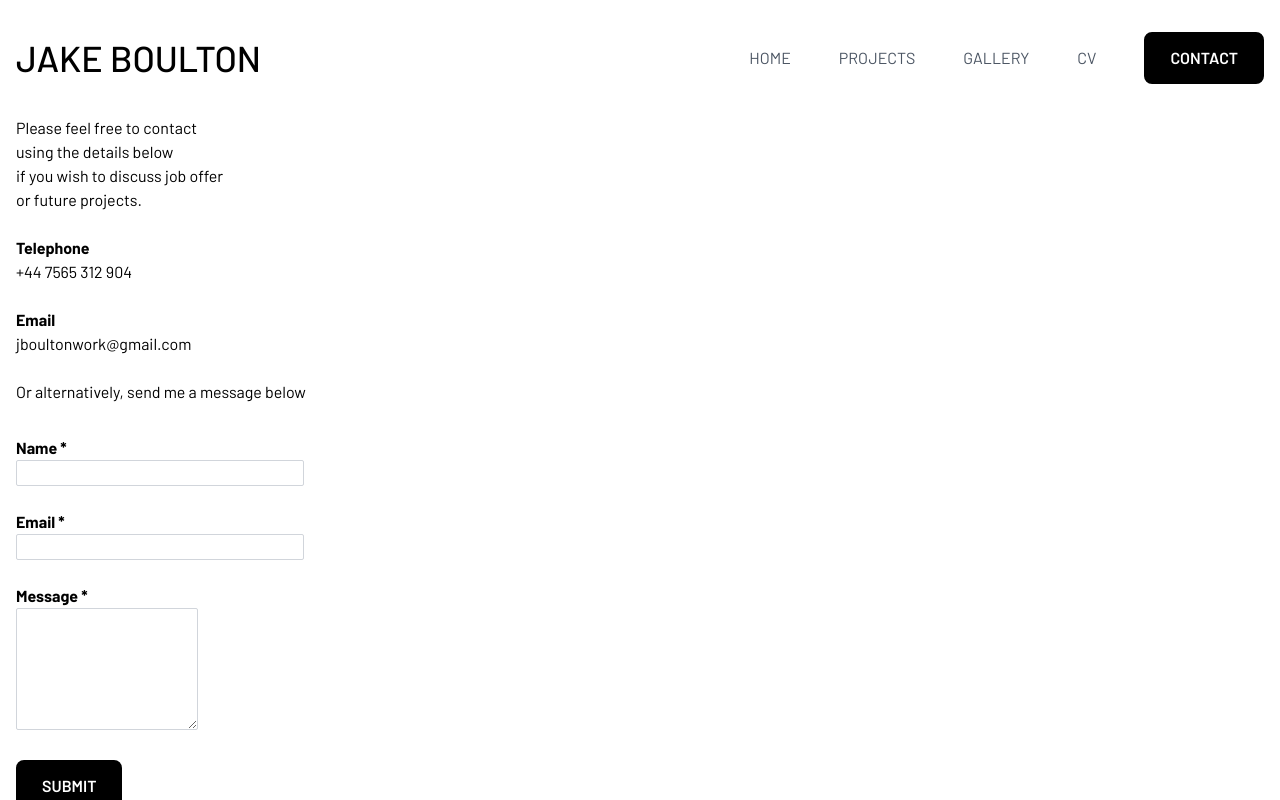
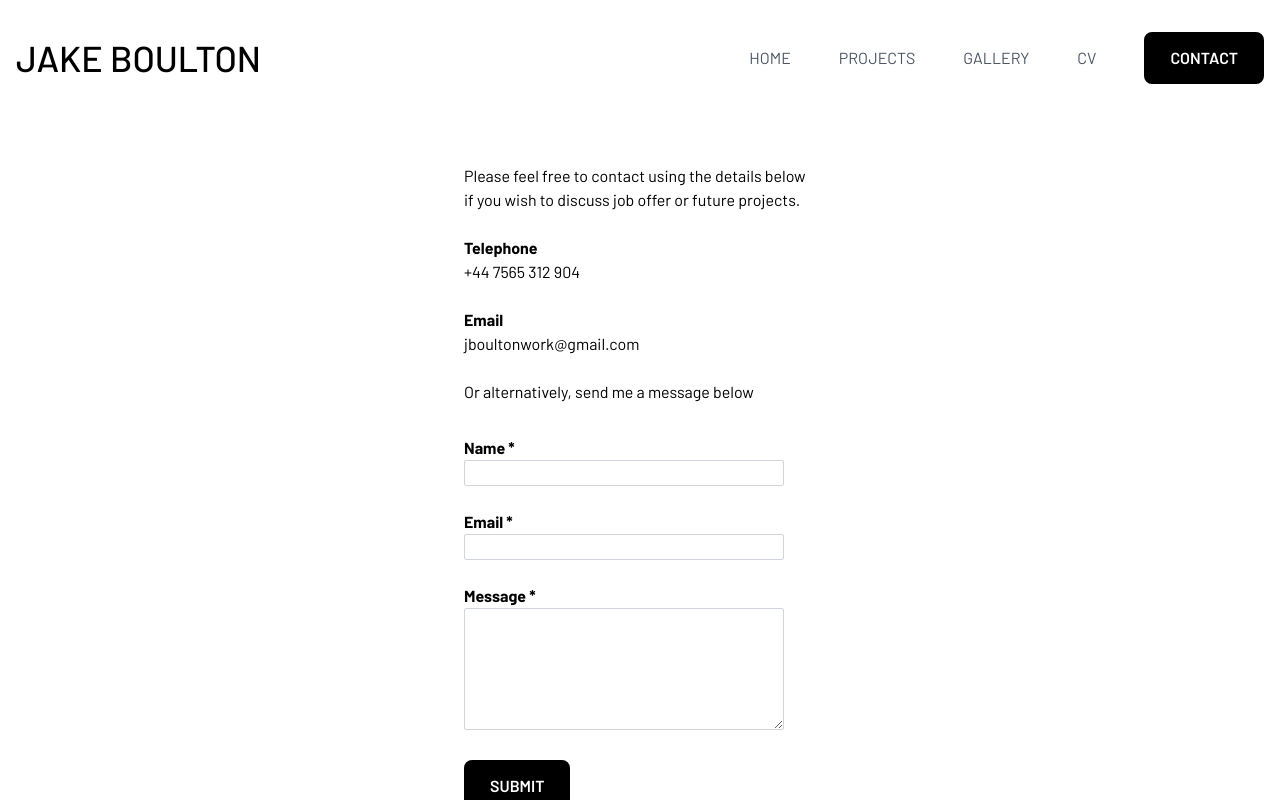
Before and after one commit to Deezinor/Portfolio, a React (Vite) app in the folder portfolio_JakeBoulton/: page /contact in a window 1280 px wide. Shown: the top 800 px of the page. Built offline with nearby package versions, Linux system fonts and the light colour scheme.

Commit message:
Updated project template layout || Contact form centered,  margin top added on bigger screeen and min-w set || Projects reordered || Home page projects reordered

```diff
--- a/portfolio_JakeBoulton/src/components/Contact_Form-Components/contactForm.tsx
+++ b/portfolio_JakeBoulton/src/components/Contact_Form-Components/contactForm.tsx
@@ -60,7 +60,7 @@ const ContactForm: React.FC = () => {
           type="text"
           id="name"
           name="name"
-          className="w-72 border-gray-300 border-[1px] rounded-sm"
+          className="min-w-80 border-gray-300 border-[1px] rounded-sm"
           value={formData.name}
           onChange={handleChange}
           required
@@ -76,7 +76,7 @@ const ContactForm: React.FC = () => {
           type="email"
           id="email"
           name="email"
-          className="w-72 border-gray-300 border-[1px] rounded-sm"
+          className="min-w-80 border-gray-300 border-[1px] rounded-sm"
           value={formData.email}
           onChange={handleChange}
           required
@@ -91,7 +91,7 @@ const ContactForm: React.FC = () => {
         <textarea
           id="message"
           name="message"
-          className="border-gray-300 border-[1px] rounded-sm"
+          className="min-w-80 border-gray-300 border-[1px] rounded-sm"
           rows={5}
           value={formData.message}
           onChange={handleChange}
--- a/portfolio_JakeBoulton/src/components/Galley-Components/gallery.tsx
+++ b/portfolio_JakeBoulton/src/components/Galley-Components/gallery.tsx
@@ -4,6 +4,24 @@ import { Link } from "react-router-dom";
 
 const Gallery: React.FC = () => {
   const projects = [
+    // BeatBox Studio
+    {
+      image: "./Assets/Images/Projects/BeatBox_VR-Logo.png",
+      title: "BeatBox Studio",
+      description: "VR drumming simulation | Unity, Blender & Meta Quest 3",
+      bgColor: "bg-black",
+      link: "/Beatbox",
+      extraClasses: "bg-contain",
+    },
+    // Midnight at the Pagoda
+    {
+      image: "./Assets/Images/Projects/Midnight_at_the_Pagoda-Logo.png",
+      title: "Midnight at the Pagoda",
+      description: "Virtual Reality Digital Heritage Exhibit | Unity & Blender",
+      bgColor: "bg-black",
+      link: "/Midnight_at_the_Pagoda",
+      extraClasses: "bg-contain",
+    },
     // Mon58
     {
       image: "./Assets/Images/Projects/Mon58/Mon58-LogoImage_02.png",
@@ -23,24 +41,6 @@ const Gallery: React.FC = () => {
       bgColor: "bg-black",
       link: "/CaspianHouse",
       extraClasses: "bg-cover",
-    },
-    // BeatBox Studio
-    {
-      image: "./Assets/Images/Projects/BeatBox_VR-Logo.png",
-      title: "BeatBox Studio",
-      description: "VR drumming simulation | Unity, Blender & Meta Quest 3",
-      bgColor: "bg-black",
-      link: "/Beatbox",
-      extraClasses: "bg-contain",
-    },
-    // Midnight at the Pagoda
-    {
-      image: "./Assets/Images/Projects/Midnight_at_the_Pagoda-Logo.png",
-      title: "Midnight at the Pagoda",
-      description: "Virtual Reality Digital Heritage Exhibit | Unity & Blender",
-      bgColor: "bg-black",
-      link: "/Midnight_at_the_Pagoda",
-      extraClasses: "bg-contain",
     },
   ];
 
--- a/portfolio_JakeBoulton/src/components/ProjectTemplate.tsx
+++ b/portfolio_JakeBoulton/src/components/ProjectTemplate.tsx
@@ -111,8 +111,9 @@ const ProjectTemplate: React.FC<ProjectTemplateProps> = ({
       </section>
 
       {/* Role, Brief & Team */}
-      <section className="container mx-auto flex flex-col md:gap-6 lg:flex-row lg:w-3/4">
-        <div className="px-4 md:px-0 lg:w-1/2">
+      <section className="container mx-auto md:gap-6 lg:flex-row lg:w-3/4">
+        {/* <div className="px-4 md:px-0 lg:w-1/2"> */}
+        <div className="flex flex-wrap px-4 md:px-0">
           {roleTitle && (
             <>
               <h3 className="mb-2 text-2xl font-bold uppercase sm:text-3xl lg:text-4xl">
@@ -124,7 +125,8 @@ const ProjectTemplate: React.FC<ProjectTemplateProps> = ({
             </>
           )}
         </div>
-        <div className="px-4 md:px-0 lg:w-1/2">
+        {/* <div className="px-4 md:px-0 lg:w-1/2"> */}
+        <div className="px-4 md:px-0">
           {projectBrief && (
             <>
               <h3 className="mb-1 text-2xl font-bold uppercase sm:text-3xl lg:text-4xl">
@@ -135,6 +137,8 @@ const ProjectTemplate: React.FC<ProjectTemplateProps> = ({
               </p>
             </>
           )}
+        </div>
+        <div className="px-4 md:px-0">
           {teamMembers && (
             <>
               <h3 className="mb-1 text-2xl font-bold uppercase sm:text-3xl lg:text-4xl">
@@ -150,14 +154,15 @@ const ProjectTemplate: React.FC<ProjectTemplateProps> = ({
 
       {/* Media Grid (Images, Videos & Iframes) */}
       <section className="section">
-        <div className="flex flex-wrap justify-center items-center w-full md:w-3/4 mx-auto mt-12 gap-4">
+        {/* <div className="flex flex-wrap justify-center items-center w-full md:w-3/4 mx-auto mt-12 gap-4"> */}
+        <div className="grid grid-cols-1 md:grid-cols-2 justify-center items-center w-full md:w-3/4 mx-auto mt-12 gap-4">
           {media.map((item, index) => {
             return (
               <div
                 key={index}
                 className="flex justify-center items-center cursor-pointer"
                 style={{
-                  height: "35vh", // Fixed height
+                  height: "auto", // Fixed height
                   flex: "0 1 auto", // Allow natural width, no stretching
                   overflow: "hidden",
                 }}
--- a/portfolio_JakeBoulton/src/pages/Projects.tsx
+++ b/portfolio_JakeBoulton/src/pages/Projects.tsx
@@ -56,6 +56,16 @@ const Projects: React.FC = () => {
       extraClasses: "bg-contain",
     },
 
+    // Midnight at the Pagoda
+    {
+      image: "./Assets/Images/Projects/Midnight_at_the_Pagoda-Logo.png",
+      title: "Midnight at the Pagoda",
+      description: "Virtual Reality Digital Heritage Exhibit | Unity & Blender",
+      bgColor: "bg-black",
+      link: "/Midnight_at_the_Pagoda",
+      extraClasses: "bg-contain",
+    },
+
     // Habibi
     {
       image: "./Assets/Images/Projects/Habibi-Logo.png",
@@ -64,16 +74,6 @@ const Projects: React.FC = () => {
         "XR Communication Tool | Unity, OpenAI, Blender & Meta Quest 3",
       bgColor: "bg-black",
       link: "/Habibi",
-      extraClasses: "bg-contain",
-    },
-
-    // Midnight at the Pagoda
-    {
-      image: "./Assets/Images/Projects/Midnight_at_the_Pagoda-Logo.png",
-      title: "Midnight at the Pagoda",
-      description: "Virtual Reality Digital Heritage Exhibit | Unity & Blender",
-      bgColor: "bg-black",
-      link: "/Midnight_at_the_Pagoda",
       extraClasses: "bg-contain",
     },
 
--- a/portfolio_JakeBoulton/src/pages/contact.tsx
+++ b/portfolio_JakeBoulton/src/pages/contact.tsx
@@ -6,14 +6,12 @@ const Contact: React.FC = () => {
   return (
     <section>
       <Header />
-      <section className="container mx-auto">
+      <section className="container mx-auto md:max-w-96 md:mt-20">
         <div className="flex flex-col justify-center mx-4 mb-8 gap-6">
           <div>
-            <p className="w-[40ch]">
-              Please feel free to contact <br />
-              using the details below <br />
-              if you wish to discuss job offer <br />
-              or future projects.
+            <p className="max-w-[40ch]">
+              Please feel free to contact using the details below if you wish to
+              discuss job offer or future projects.
             </p>
           </div>
           <div>
--- a/portfolio_JakeBoulton/src/pages/projects/XR/Midnight_at_the_Pagoda.tsx
+++ b/portfolio_JakeBoulton/src/pages/projects/XR/Midnight_at_the_Pagoda.tsx
@@ -174,7 +174,7 @@ const Midnight_at_the_Pagoda: React.FC = () => {
       </>
     ),
     media: media,
-    projectLogo: "https://placehold.co/600x400",
+    projectLogo: "./Assets/Images/Projects/Midnight_at_the_Pagoda-Logo.png",
   };
 
   return (
```
